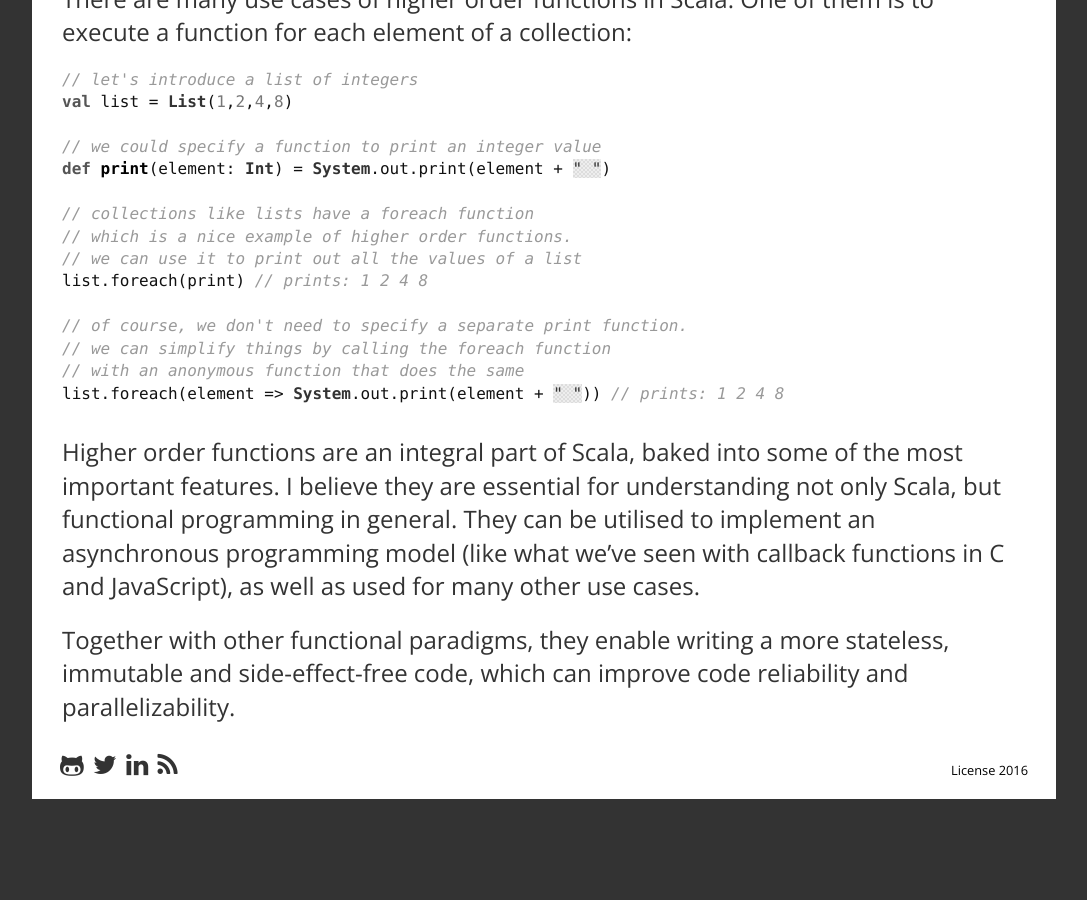
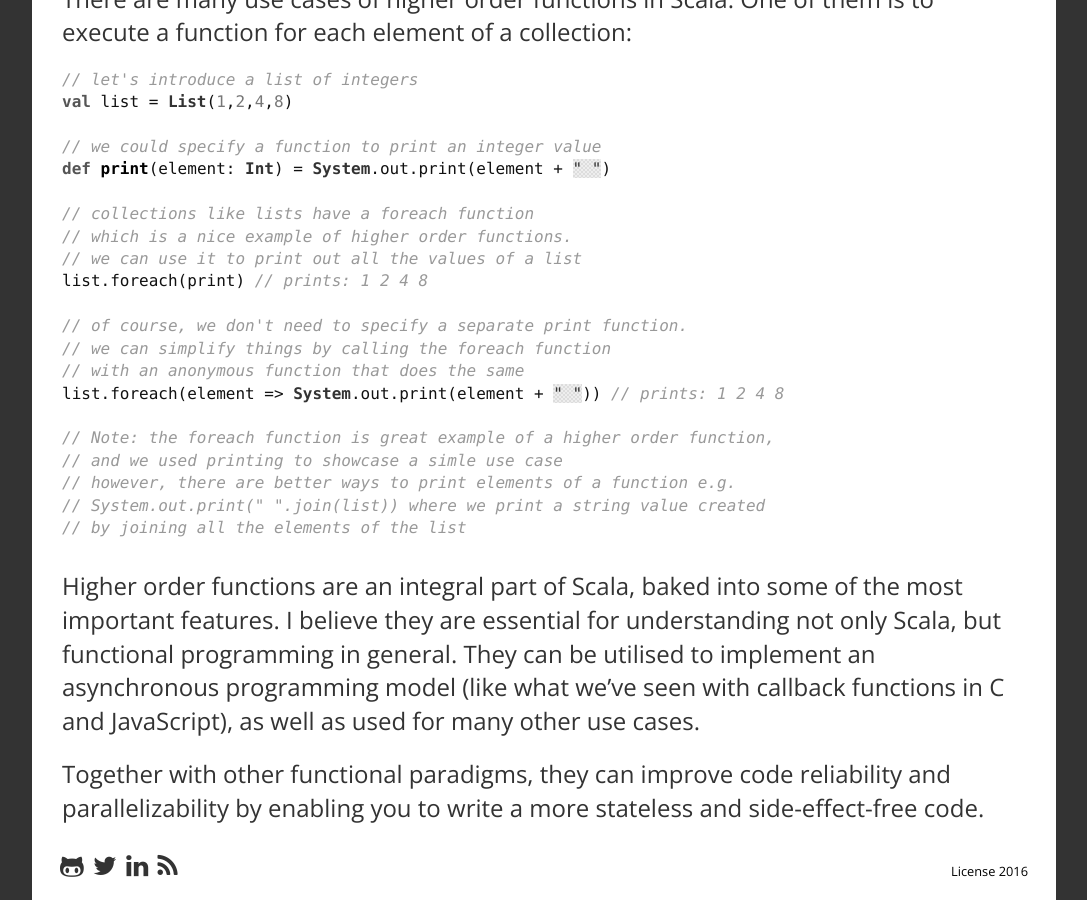
Before and after one commit to cogitor/cogitor.github.io, a Jekyll site: the page built from _posts/2016-03-28-a-story-of-higher-order-functions.md, in a window 1280 px wide and 900 px high, scrolled down 5627 px. Shown: the whole window, without its empty margins (96-1183 px from the left). Built offline with Jekyll 4.4.1, drawn with Linux system fonts in a browser that asks for light colours; nearby versions of some CDN libraries; a style sheet for code colours, icons or effects is not loaded; before the commit the page ends 6426 px from its top, so only the background shows below that; some of the changed text lies outside the part shown.

Commit message:
improve text after a second thought :)

```diff
--- a/_posts/2016-03-28-a-story-of-higher-order-functions.md
+++ b/_posts/2016-03-28-a-story-of-higher-order-functions.md
@@ -206,9 +206,15 @@ list.foreach(print) // prints: 1 2 4 8
 // we can simplify things by calling the foreach function
 // with an anonymous function that does the same
 list.foreach(element => System.out.print(element + " ")) // prints: 1 2 4 8
+
+// Note: the foreach function is great example of a higher order function,
+// and we used printing to showcase a simle use case
+// however, there are better ways to print elements of a function e.g.
+// System.out.print(" ".join(list)) where we print a string value created
+// by joining all the elements of the list
 {% endcapture %}
 {% include code_snippet.html class="scala" code=my_include %}
 
 Higher order functions are an integral part of Scala, baked into some of the most important features. I believe they are essential for understanding not only Scala, but functional programming in general. They can be utilised to implement an asynchronous programming model (like what we've seen with callback functions in C and JavaScript), as well as used for many other use cases.
 
-Together with other functional paradigms, they enable writing a more stateless, immutable and side-effect-free code, which can improve code reliability and parallelizability.
+Together with other functional paradigms, they can improve code reliability and parallelizability by enabling you to write a more stateless and side-effect-free code.
```
Also changed, not shown: other parts of _posts/2016-03-28-a-story-of-higher-order-functions.md (+5 -5 lines).
